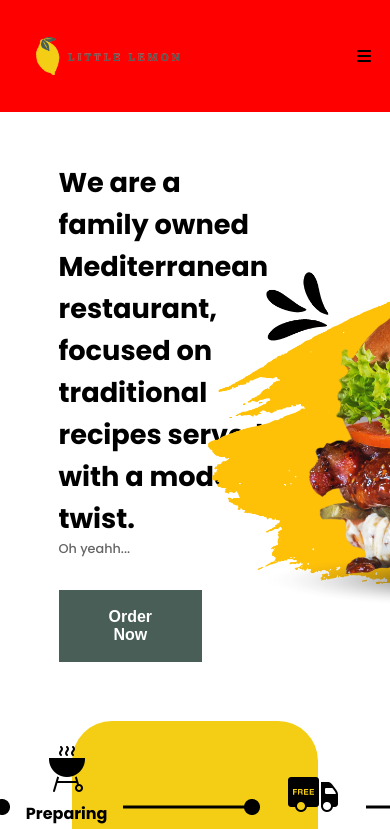
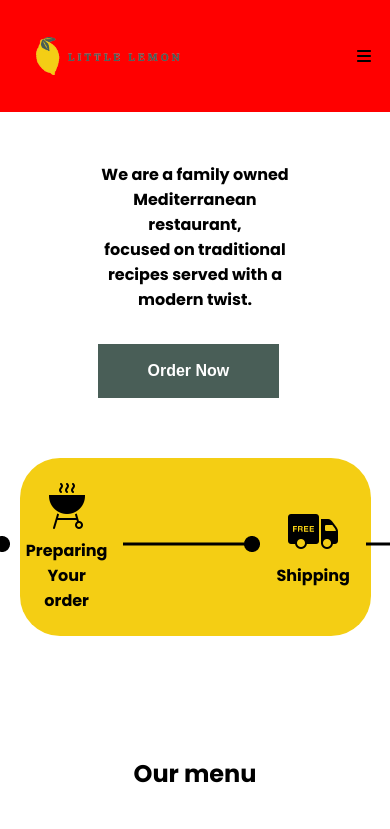
Before and after one commit to Eslamzaid/LittleLemon, a React (Vite) app in the folder LittleLemon/: page /AboutUs in a window 390 px wide. Shown: the top 829 px of the page. Built offline with nearby package versions, Linux system fonts and the light colour scheme; a web font is replaced by a local one.

Commit message:
The hero

```diff
--- a/LittleLemon/src/Layouts/Main/Hero/Hero.css
+++ b/LittleLemon/src/Layouts/Main/Hero/Hero.css
@@ -116,5 +116,24 @@
 
 /*! Media   */
 @media screen and (max-width: 793px) {
+    .TheSecondGrandP1{
+        display: none;
+    }
+
+    .TheHero{
+        width: 100%;
+    }
+
+    .TheFirstBoy{
+        width: 100%;
+        justify-content: center;
+        /* background-color: #495E57; */
+    }
+    .TheFirstGrand > h2{
+        font-size: medium;
+        width: 100%;
+        text-align: center;
+        /* background-color: red; */
+    }
 
 }
--- a/LittleLemon/src/Layouts/Main/Hero/Hero.jsx
+++ b/LittleLemon/src/Layouts/Main/Hero/Hero.jsx
@@ -22,7 +22,6 @@ function Hero(props) {
             <br /> focused on traditional
             <br /> recipes served with a modern twist.
           </h2>
-          <p>Oh yeahh...</p>
           <button onClick={props.connectMenu}>Order Now</button>
         </div>
         <button className="invisible" ref={LetsSee.seven}></button>
```
